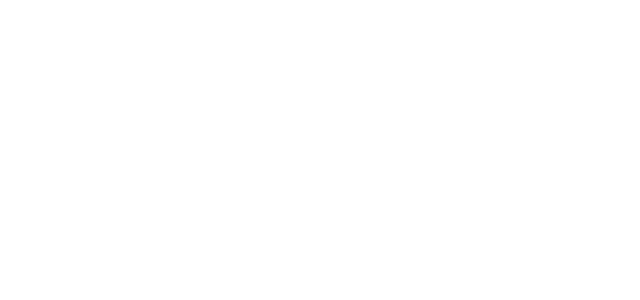
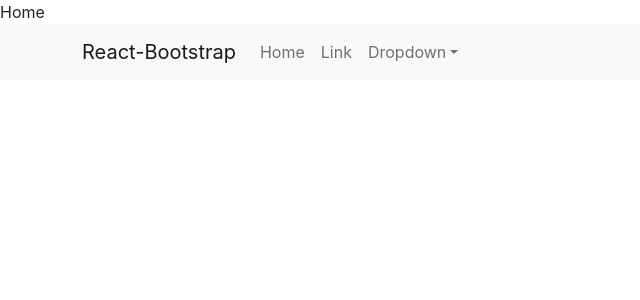
Before and after one commit to Equipo-8-fullstack-g5/tareaghibli, a React (Create React App) app: page / in a window 1280 px wide. Shown: the top 300 px of the page, without its empty margins (0-640 px from the left). Built offline with nearby package versions, Linux system fonts and the light colour scheme.

Commit message:
tercercommit

```diff
--- a/src/components/Home.jsx
+++ b/src/components/Home.jsx
@@ -1,6 +1,6 @@
 import React from 'react'
 
-import { Container, Navbar } from 'react-bootstrap';
+import { Container, Navbar , Nav, NavDropdown } from 'react-bootstrap';
 
 
 
--- a/src/index.css
+++ b/src/index.css
@@ -1,3 +1,4 @@
+@import 'bootstrap/dist/css/bootstrap.min.css';
 body {
   margin: 0;
   font-family: -apple-system, BlinkMacSystemFont, 'Segoe UI', 'Roboto', 'Oxygen',
--- a/src/index.js
+++ b/src/index.js
@@ -3,11 +3,13 @@
 import './index.css';
 import App from './App';
 import reportWebVitals from './reportWebVitals';
+import  Home  from "./components/Home";
+import { Container, Navbar , Nav, NavDropdown } from 'react-bootstrap';
 
 const root = ReactDOM.createRoot(document.getElementById('root'));
 root.render(
   <React.StrictMode>
-
+   <Home />
   </React.StrictMode>
 );
 
```
